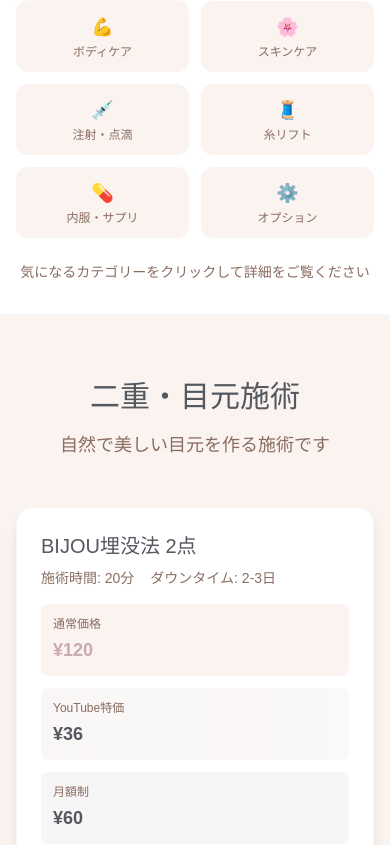
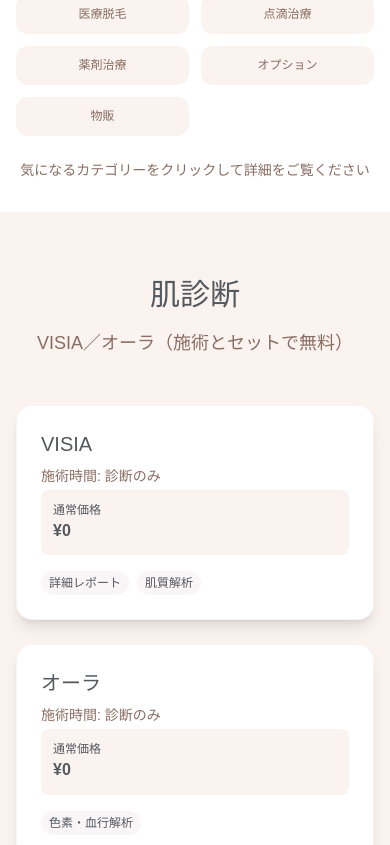
Before and after one commit to ryosuke-kubota/Lunage-clinic-hp, a Next.js app: page /menu in a window 390 px wide. Shown: the part 893-1738 px from the top of the page. Built offline with nearby package versions, Linux system fonts and the light colour scheme; a web font is replaced by a local one.

Commit message:
fix type error

```diff
--- a/src/components/BeforeAfterSection.tsx
+++ b/src/components/BeforeAfterSection.tsx
@@ -3,6 +3,7 @@
 import { motion } from "framer-motion";
 import { useInView } from "react-intersection-observer";
 import { useState } from "react";
+import { easeOut } from "framer-motion";
 
 const beforeAfterData = [
   {
@@ -163,7 +164,7 @@ export default function BeforeAfterSection() {
       y: 0,
       transition: {
         duration: 0.6,
-        ease: "easeOut"
+        ease: easeOut
       }
     }
   };
--- a/src/components/ContactSection.tsx
+++ b/src/components/ContactSection.tsx
@@ -21,7 +21,7 @@ export default function ContactSection() {
         {/* Reservation Section */}
         <div className="bg-white rounded-2xl shadow-lg p-8 md:p-12 mb-16">
           <div className="text-center">
-            <h3 className="text-6xl md:text-8xl font-shippori font-light text-[#caa9af] mb-8">
+            <h3 className="text-3xl md:text-8xl font-shippori font-light text-[#caa9af] mb-8">
               Reservation
             </h3>
             <p className="text-[#54585f] font-shippori text-lg mb-8">
--- a/src/components/FAQSection.tsx
+++ b/src/components/FAQSection.tsx
@@ -4,6 +4,7 @@ import { motion, AnimatePresence } from "framer-motion";
 import { useInView } from "react-intersection-observer";
 import { useState } from "react";
 import { ChevronDownIcon } from "lucide-react";
+import { easeOut } from "framer-motion";
 
 const faqData = [
   {
@@ -95,7 +96,7 @@ export default function FAQSection() {
       y: 0,
       transition: {
         duration: 0.5,
-        ease: "easeOut"
+        ease: easeOut
       }
     }
   };
--- a/src/components/Header.tsx
+++ b/src/components/Header.tsx
@@ -5,6 +5,7 @@ import Link from "next/link";
 import { Button } from "@/components/ui/button";
 import { Menu, X } from "lucide-react";
 import { motion, AnimatePresence } from "framer-motion";
+import { easeOut } from "framer-motion";
 
 export default function Header() {
   const [isMenuOpen, setIsMenuOpen] = useState(false);
@@ -23,7 +24,7 @@ export default function Header() {
       scale: 1,
       transition: {
         duration: 0.3,
-        ease: "easeOut",
+        ease: easeOut,
         staggerChildren: 0.1
       }
     },
--- a/src/components/MenuSection.tsx
+++ b/src/components/MenuSection.tsx
@@ -3,6 +3,7 @@
 import { motion } from "framer-motion";
 import { useInView } from "react-intersection-observer";
 import Link from "next/link";
+import { easeOut } from "framer-motion";
 
 // Simple menu items based on the original site
 const menuItems = [
@@ -46,7 +47,7 @@ export default function MenuSection() {
       y: 0,
       transition: {
         duration: 0.5,
-        ease: "easeOut"
+        ease: easeOut
       }
     }
   };
--- a/src/components/TestimonialsSection.tsx
+++ b/src/components/TestimonialsSection.tsx
@@ -3,6 +3,7 @@
 import { motion } from "framer-motion";
 import { useInView } from "react-intersection-observer";
 import { useState } from "react";
+import { easeOut } from "framer-motion";
 
 const testimonials = [
   {
@@ -91,7 +92,7 @@ export default function TestimonialsSection() {
       scale: 1,
       transition: {
         duration: 0.6,
-        ease: "easeOut"
+        ease: easeOut
       }
     }
   };
--- a/src/components/TreatmentModal.tsx
+++ b/src/components/TreatmentModal.tsx
@@ -3,6 +3,7 @@
 import { motion, AnimatePresence } from "framer-motion";
 import { X } from "lucide-react";
 import { useState } from "react";
+import { easeOut } from "framer-motion";
 
 interface Treatment {
   name: string;
@@ -43,7 +44,7 @@ export default function TreatmentModal({ isOpen, onClose, treatment }: Treatment
       y: 0,
       transition: {
         duration: 0.4,
-        ease: "easeOut"
+        ease: easeOut
       }
     },
     exit: {
--- a/src/components/menu/MenuHero.tsx
+++ b/src/components/menu/MenuHero.tsx
@@ -110,8 +110,8 @@ export default function MenuHero() {
             <div className="text-[#8a6d62] font-shippori text-sm space-y-2">
               <p>• 表示価格は税込価格です</p>
               <p>• 初回カウンセリング料は無料です</p>
-              <p>• YouTubeフォロワー様特別価格もご用意しております</p>
-              <p>• 医療ローンは最大60回まで分割可能です</p>
+              {/* <p>• YouTubeフォロワー様特別価格もご用意しております</p>
+              <p>• 医療ローンは最大60回まで分割可能です</p> */}
             </div>
           </motion.div>
         </div>
--- a/src/components/menu/MenuNavigation.tsx
+++ b/src/components/menu/MenuNavigation.tsx
@@ -4,14 +4,17 @@ import { motion } from "framer-motion";
 import { useState } from "react";
 
 const menuCategories = [
-  { id: "double-eyelid", name: "二重・目元", icon: "👁️", anchor: "#double-eyelid" },
-  { id: "face-shaping", name: "輪郭形成", icon: "✨", anchor: "#face-shaping" },
-  { id: "body-shaping", name: "ボディケア", icon: "💪", anchor: "#body-shaping" },
-  { id: "skin-care", name: "スキンケア", icon: "🌸", anchor: "#skin-care" },
-  { id: "injections", name: "注射・点滴", icon: "💉", anchor: "#injections" },
-  { id: "threads", name: "糸リフト", icon: "🧵", anchor: "#threads" },
-  { id: "supplements", name: "内服・サプリ", icon: "💊", anchor: "#supplements" },
-  { id: "options", name: "オプション", icon: "⚙️", anchor: "#options" }
+  { id: "skin-diagnosis", name: "肌診断", icon: "🔍", anchor: "#skin-diagnosis" },
+  { id: "lift-up", name: "リフトアップ", icon: "✨", anchor: "#lift-up" },
+  { id: "body-slimming", name: "ボディ痩身", icon: "💪", anchor: "#body-slimming" },
+  { id: "facial-beauty", name: "フェイシャル・美肌", icon: "🌸", anchor: "#facial-beauty" },
+  { id: "hyperhidrosis", name: "多汗症・ワキガ治療", icon: "💧", anchor: "#hyperhidrosis" },
+  { id: "artmake", name: "アートメイク", icon: "🎨", anchor: "#artmake" },
+  { id: "hair-removal", name: "医療脱毛", icon: "⚡", anchor: "#hair-removal" },
+  { id: "iv-therapy", name: "点滴治療", icon: "💉", anchor: "#iv-therapy" },
+  { id: "medication", name: "薬剤治療", icon: "💊", anchor: "#medication" },
+  { id: "options", name: "オプション", icon: "⚙️", anchor: "#options" },
+  { id: "products", name: "物販", icon: "🛍️", anchor: "#products" }
 ];
 
 export default function MenuNavigation() {
@@ -19,9 +22,21 @@ export default function MenuNavigation() {
 
   const handleCategoryClick = (categoryId: string, anchor: string) => {
     setActiveCategory(categoryId);
-    const element = document.querySelector(anchor);
+    const element = document.querySelector(anchor) as HTMLElement;
     if (element) {
-      element.scrollIntoView({ behavior: 'smooth', block: 'start' });
+      // getBoundingClientRectを使用してより正確な位置を計算
+      const elementRect = element.getBoundingClientRect();
+      const currentScrollY = window.scrollY;
+
+      // 固定要素の高さを考慮したオフセット（より大きく設定）
+      const fixedOffset = 250; // ヘッダー + ナビゲーション + 余白
+
+      const targetPosition = elementRect.top + currentScrollY - fixedOffset;
+
+      window.scrollTo({
+        top: Math.max(0, targetPosition),
+        behavior: 'smooth'
+      });
     }
   };
 
@@ -46,7 +61,7 @@ export default function MenuNavigation() {
                     : 'bg-[#faf3ef] text-[#8a6d62] hover:bg-[#caa9af]/20 hover:text-[#54585f]'
                 }`}
               >
-                <span className="mr-2">{category.icon}</span>
+                {/* <span className="mr-2">{category.icon}</span> */}
                 {category.name}
               </motion.button>
             ))}
@@ -71,7 +86,7 @@ export default function MenuNavigation() {
                     : 'bg-[#faf3ef] text-[#8a6d62] hover:bg-[#caa9af]/20'
                 }`}
               >
-                <div className="text-lg mb-1">{category.icon}</div>
+                {/* <div className="text-lg mb-1">{category.icon}</div> */}
                 <div className="leading-tight">{category.name}</div>
               </motion.button>
             ))}
--- a/src/components/menu/MenuSection.tsx
+++ b/src/components/menu/MenuSection.tsx
@@ -2,242 +2,117 @@
 
 import { motion } from "framer-motion";
 import { useInView } from "react-intersection-observer";
-import { useState } from "react";
 
-// Treatment data based on the original site
-const treatmentData = {
-  "double-eyelid": {
-    title: "二重・目元施術",
-    description: "自然で美しい目元を作る施術です",
+// スプレッドシートの各シートと施術サブカテゴリをトップレベルに配置
+const menuData = {
+  "skin-diagnosis": {
+    title: "肌診断",
+    description: "VISIA／オーラ（施術とセットで無料）",
     treatments: [
-      {
-        name: "BIJOU埋没法 2点",
-        regularPrice: "120,000",
-        youtubePrice: "36,000",
-        monthlyPrice: "60,000",
-        installmentPrice: "84,000",
-        duration: "20分",
-        downtime: "2-3日",
-        features: ["腫れが少ない", "自然な仕上がり", "当日メイク可能"]
-      },
-      {
-        name: "BIJOU埋没法 3点",
-        regularPrice: "180,000",
-        youtubePrice: "54,000",
-        monthlyPrice: "90,000",
-        installmentPrice: "126,000",
-        duration: "30分",
-        downtime: "2-3日",
-        features: ["より安定した二重", "持続力UP", "自然な仕上がり"]
-      },
-      {
-        name: "クマ取り",
-        regularPrice: "198,000",
-        youtubePrice: "59,400",
-        monthlyPrice: "99,000",
-        installmentPrice: "138,600",
-        duration: "45分",
-        downtime: "1週間",
-        features: ["若々しい印象", "クマの改善", "長期効果"]
-      },
-      {
-        name: "切開法",
-        regularPrice: "400,000",
-        youtubePrice: "120,000",
-        monthlyPrice: "200,000",
-        installmentPrice: "280,000",
-        duration: "60分",
-        downtime: "2週間",
-        features: ["永続的効果", "しっかりした二重", "幅広い適応"]
-      }
+      { name: "VISIA", regularPrice: "0", duration: "診断のみ", features: ["詳細レポート", "肌質解析"] },
+      { name: "オーラ", regularPrice: "0", duration: "診断のみ", features: ["色素・血行解析"] }
     ]
   },
-  "face-shaping": {
-    title: "輪郭形成",
-    description: "理想のフェイスラインを作る施術です",
+  "lift-up": {
+    title: "リフトアップ",
+    description: "水玉リフト（LDM）、チタニウムリフト（ソプラノ）、HIFUで理想のフェイスラインを実現",
     treatments: [
-      {
-        name: "顔脂肪吸引",
-        regularPrice: "440,000",
-        youtubePrice: "132,000",
-        monthlyPrice: "220,000",
-        installmentPrice: "308,000",
-        duration: "90分",
-        downtime: "2週間",
-        features: ["小顔効果", "シャープな輪郭", "持続的効果"]
-      },
-      {
-        name: "脂肪注入",
-        regularPrice: "650,000",
-        youtubePrice: "195,000",
-        monthlyPrice: "325,000",
-        installmentPrice: "455,000",
-        duration: "120分",
-        downtime: "1週間",
-        features: ["自然なボリューム", "若返り効果", "安全性が高い"]
-      }
+      { name: "水玉リフト（LDM）", regularPrice: "150,000", duration: "60分", downtime: "1週間", features: ["リフトアップ", "小顔効果"] },
+      { name: "チタニウムリフト（ソプラノ）", regularPrice: "180,000", duration: "60分", downtime: "1週間", features: ["タイトニング", "コラーゲン生成"] },
+      { name: "HIFU 全顔＋首", regularPrice: "200,000", duration: "90分", downtime: "なし", features: ["たるみ改善", "引き締め"] },
+      { name: "HIFU 頬下", regularPrice: "100,000", duration: "45分", downtime: "なし", features: ["部分リフト", "小顔効果"] }
     ]
   },
-  "body-shaping": {
-    title: "ボディケア",
-    description: "理想のボディラインを目指す施術です",
+  "body-slimming": {
+    title: "ボディ痩身",
+    description: "HIFUボディ／セルライト改善で部分痩せをサポート",
     treatments: [
-      {
-        name: "脂肪吸引（体）",
-        regularPrice: "1,650,000",
-        youtubePrice: "495,000",
-        monthlyPrice: "825,000",
-        installmentPrice: "1,155,000",
-        duration: "120分",
-        downtime: "2週間",
-        features: ["理想のボディライン", "部分痩せ効果", "リバウンドしにくい"]
-      }
+      { name: "HIFUボディ（二の腕・腹部・太もも）", regularPrice: "250,000", duration: "60〜90分", downtime: "なし", features: ["部分痩せ", "脂肪破壊"] },
+      { name: "セルライト改善（LDM）", regularPrice: "80,000", duration: "30分", downtime: "なし", features: ["セルライト除去", "肌質改善"] }
     ]
   },
-  "skin-care": {
-    title: "スキンケア・美肌治療",
-    description: "美しい肌を育む治療メニューです",
+  "facial-beauty": {
+    title: "フェイシャル・美肌",
+    description: "ピコレーザーやダーマペンで美肌を育成",
     treatments: [
-      {
-        name: "水光注射",
-        regularPrice: "23,000",
-        monthlyPrice: "46,000",
-        duration: "30分",
-        downtime: "なし",
-        features: ["ツヤ・ハリUP", "即効性", "ダウンタイムなし"]
-      },
-      {
-        name: "肌育注射（手打ち）",
-        regularPrice: "59,000",
-        monthlyPrice: "118,000",
-        duration: "45分",
-        downtime: "なし",
-        features: ["肌質改善", "毛穴の改善", "美白効果"]
-      },
-      {
-        name: "ハイドラジェントル",
-        regularPrice: "16,500",
-        duration: "30分",
-        downtime: "なし",
-        features: ["毛穴の汚れ除去", "肌のトーン改善", "即効性"]
-      }
+      { name: "ピコトーニング（ピコレーザー）", regularPrice: "30,000", duration: "20分", downtime: "なし", features: ["色ムラ改善", "くすみ除去"] },
+      { name: "ダーマペン全顔／ボディ", regularPrice: "40,000", duration: "30分", downtime: "2日", features: ["美肌再生", "毛穴縮小"] },
+      { name: "水光注射（ビタミンC）", regularPrice: "23,000", duration: "30分", downtime: "なし", features: ["保湿", "ツヤUP"] }
     ]
   },
-  "injections": {
-    title: "注射・点滴療法",
-    description: "美容成分を直接お肌に届ける治療です",
+  "hyperhidrosis": {
+    title: "多汗症・ワキガ治療",
+    description: "ミラドライ等で汗・ニオイの悩みを解消",
     treatments: [
-      {
-        name: "韓国製ボツリヌス注射",
-        regularPrice: "18,000",
-        duration: "15分",
-        downtime: "なし",
-        features: ["表情ジワの改善", "小顔効果", "汗止め効果"]
-      },
-      {
-        name: "アラガン社製ボトックス注射",
-        regularPrice: "18,000",
-        duration: "15分",
-        downtime: "なし",
-        features: ["高品質", "持続性", "安全性"]
-      },
-      {
-        name: "韓国製BIJOUヒアルロン酸 0.5cc",
-        regularPrice: "39,800",
-        duration: "20分",
-        downtime: "なし",
-        features: ["自然な仕上がり", "ボリュームアップ", "持続性"]
-      },
-      {
-        name: "美容点滴",
-        regularPrice: "6,600",
-        duration: "30分",
-        downtime: "なし",
-        features: ["美白効果", "疲労回復", "免疫力UP"]
-      }
+      { name: "ミラドライ", regularPrice: "220,000", duration: "90分", downtime: "1週間", features: ["汗腺除去", "長期効果"] }
     ]
   },
-  "threads": {
-    title: "糸リフト",
-    description: "メスを使わずにリフトアップする治療です",
+  "artmake": {
+    title: "アートメイク",
+    description: "ストレッチマーク、白斑、リストカット跡などの色素トラブル対応",
     treatments: [
-      {
-        name: "糸リフト 1本",
-        regularPrice: "60,000",
-        duration: "45分",
-        downtime: "1週間",
-        features: ["即効性", "ダウンタイム短", "自然な仕上がり"]
-      },
-      {
-        name: "糸リフト 4本",
-        regularPrice: "180,000",
-        duration: "60分",
-        downtime: "1週間",
-        features: ["しっかりリフト", "持続性", "小顔効果"]
-      }
+      { name: "ストレッチマーク治療", regularPrice: "50,000", duration: "30分", downtime: "なし", features: ["肌質改善"] },
+      { name: "白斑治療", regularPrice: "80,000", duration: "45分", downtime: "2日", features: ["色素再生"] }
     ]
   },
-  "supplements": {
-    title: "内服・サプリメント",
-    description: "体の内側からの美容サポートです",
+  "hair-removal": {
+    title: "医療脱毛",
+    description: "顔～VIOまで全身対応の医療脱毛メニュー",
     treatments: [
-      {
-        name: "美容内服セット（1ヶ月分）",
-        regularPrice: "8,800",
-        features: ["美白効果", "肌質改善", "アンチエイジング"]
+      { name: "ワキ脱毛", regularPrice: "10,000", features: [] },
+      { name: "VIO脱毛", regularPrice: "20,000", features: [] },
+      { name: "全身脱毛", regularPrice: "150,000", features: [] }
+    ]
   },
-      {
-        name: "高濃度ビタミンC",
-        regularPrice: "6,600",
-        features: ["抗酸化作用", "美白効果", "免疫力向上"]
-      }
+  "iv-therapy": {
+    title: "点滴治療",
+    description: "高濃度ビタミンC点滴など各種点滴メニュー",
+    treatments: [
+      { name: "高濃度ビタミンC点滴", regularPrice: "10,000", features: [] },
+      { name: "プラセンタ点滴", regularPrice: "8,000", features: [] }
+    ]
+  },
+  "medication": {
+    title: "薬剤治療",
+    description: "ボトックス・ヒアルロン酸注射、内服薬など",
+    treatments: [
+      { name: "ボトックス注射", regularPrice: "18,000", features: [] },
+      { name: "ヒアルロン酸注射", regularPrice: "39,800", features: [] }
     ]
   },
   "options": {
     title: "オプション・その他",
-    description: "施術をより快適にするオプションです",
+    description: "麻酔クリームや個室など施術オプション",
     treatments: [
-      {
-        name: "表面麻酔",
-        regularPrice: "3,000",
-        features: ["痛みの軽減", "快適な施術"]
+      { name: "表面麻酔", regularPrice: "3,000", features: [] },
+      { name: "笑気ガス麻酔", regularPrice: "5,000", features: [] }
+    ]
   },
-      {
-        name: "笑気ガス麻酔",
-        regularPrice: "5,000",
-        features: ["リラックス効果", "不安の軽減"]
-      },
-      {
-        name: "プレミアム個室",
-        regularPrice: "10,000",
-        features: ["プライベート空間", "特別なケア"]
-      }
+  "products": {
+    title: "物販",
+    description: "ドクターズコスメやサプリメントなど販売商品",
+    treatments: [
+      { name: "ドクターズコスメ", regularPrice: "5,000", features: [] },
+      { name: "ビタミンサプリ", regularPrice: "4,000", features: [] }
     ]
   }
 };
 
+// 通貨フォーマット
+const fmt = (price: string) => price ? `¥${Number.parseInt(price).toLocaleString()}` : "";
+
 interface Treatment {
   name: string;
   regularPrice: string;
-  youtubePrice?: string;
-  monthlyPrice?: string;
-  installmentPrice?: string;
   duration?: string;
   downtime?: string;
   features?: string[];
+  youtubePrice?: string;
 }
 
-interface TreatmentCardProps {
-  treatment: Treatment;
-  index: number;
-}
-
-const TreatmentCard = ({ treatment, index }: TreatmentCardProps) => {
-  const [ref, inView] = useInView({
-    threshold: 0.1,
-    triggerOnce: true
-  });
-
+// カードコンポーネント
+const TreatmentCard = ({ treatment, index }: { treatment: Treatment; index: number }) => {
+  const [ref, inView] = useInView({ threshold: 0.1, triggerOnce: true });
   return (
     <motion.div
       ref={ref}
@@ -246,151 +121,58 @@ const TreatmentCard = ({ treatment, index }: TreatmentCardProps) => {
       transition={{ delay: index * 0.1, duration: 0.6 }}
       className="bg-white rounded-2xl p-6 shadow-lg hover:shadow-xl transition-all duration-300 border border-[#dacacf]/20"
     >
-      <div className="mb-4">
-        <h3 className="text-xl font-shippori font-medium text-[#54585f] mb-2">
-          {treatment.name}
-        </h3>
-        {treatment.duration && (
-          <div className="flex items-center text-sm text-[#8a6d62] font-shippori mb-2">
-            <span className="mr-4">施術時間: {treatment.duration}</span>
-            {treatment.downtime && (
-              <span>ダウンタイム: {treatment.downtime}</span>
-            )}
+      <h3 className="text-xl font-shippori font-medium text-[#54585f] mb-2">{treatment.name}</h3>
+      {treatment.duration && <p className="text-sm text-[#8a6d62] mb-1">施術時間: {treatment.duration}</p>}
+      <div className="grid grid-cols-1 sm:grid-cols-2 gap-2 mb-4">
+        <div className="bg-[#faf3ef] p-3 rounded-lg">
+          <p className="text-xs">通常価格</p>
+          <p className="font-bold">{fmt(treatment.regularPrice)}</p>
         </div>
-        )}
+        {treatment.youtubePrice && <div className="bg-gradient-to-r from-[#caa9af]/10 to-[#d6c6b5]/10 p-3 rounded-lg"><p className="text-xs">YouTube特価</p><p className="font-bold">{fmt(treatment.youtubePrice)}</p></div>}
       </div>
-
-      {/* Price Section */}
-      <div className="mb-4">
-        <div className="grid grid-cols-1 sm:grid-cols-2 gap-3">
-          <div className="bg-[#faf3ef] p-3 rounded-lg">
-            <p className="text-xs text-[#8a6d62] font-shippori mb-1">通常価格</p>
-            <p className="text-lg font-shippori font-bold text-[#caa9af]">
-              ¥{Number.parseInt(treatment.regularPrice).toLocaleString()}
-            </p>
-          </div>
-          {treatment.youtubePrice && (
-            <div className="bg-gradient-to-r from-[#caa9af]/10 to-[#d6c6b5]/10 p-3 rounded-lg">
-              <p className="text-xs text-[#8a6d62] font-shippori mb-1">YouTube特価</p>
-              <p className="text-lg font-shippori font-bold text-[#54585f]">
-                ¥{Number.parseInt(treatment.youtubePrice).toLocaleString()}
-              </p>
-            </div>
-          )}
-          {treatment.monthlyPrice && (
-            <div className="bg-[#dacacf]/20 p-3 rounded-lg">
-              <p className="text-xs text-[#8a6d62] font-shippori mb-1">月額制</p>
-              <p className="text-lg font-shippori font-bold text-[#54585f]">
-                ¥{Number.parseInt(treatment.monthlyPrice).toLocaleString()}
-              </p>
-            </div>
-          )}
-          {treatment.installmentPrice && (
-            <div className="bg-[#c2ac94]/20 p-3 rounded-lg">
-              <p className="text-xs text-[#8a6d62] font-shippori mb-1">分割払い</p>
-              <p className="text-lg font-shippori font-bold text-[#54585f]">
-                ¥{Number.parseInt(treatment.installmentPrice).toLocaleString()}
-              </p>
-            </div>
-          )}
-        </div>
-      </div>
-
-      {/* Features */}
-      {treatment.features && (
-        <div className="space-y-2">
-          <p className="text-sm font-shippori font-medium text-[#54585f]">特徴・効果</p>
+      {(treatment.features ?? []).length > 0 && (
       <div className="flex flex-wrap gap-2">
-            {treatment.features.map((feature: string) => (
-              <span
-                key={`feature-${feature}`}
-                className="px-3 py-1 bg-[#caa9af]/10 text-[#8a6d62] text-xs font-shippori rounded-full"
-              >
-                {feature}
-              </span>
+        {(treatment.features ?? []).map((f) => (
+          <span key={f} className="px-2 py-1 bg-[#caa9af]/10 rounded-full text-xs">{f}</span>
         ))}
-          </div>
       </div>
     )}
     </motion.div>
   );
 };
 
+// メニューセクション
 export default function MenuSection() {
-  const [selectedCategory, setSelectedCategory] = useState("double-eyelid");
-
   return (
     <section className="py-16 bg-[#faf3ef]">
       <div className="max-w-7xl mx-auto px-4 sm:px-6 lg:px-8">
-        {Object.entries(treatmentData).map(([categoryId, category]) => (
-          <div key={categoryId} id={categoryId} className="mb-20">
-            <motion.div
-              initial={{ opacity: 0, y: 30 }}
-              whileInView={{ opacity: 1, y: 0 }}
-              viewport={{ once: true }}
-              transition={{ duration: 0.8 }}
-              className="text-center mb-12"
-            >
-              <h2 className="text-3xl sm:text-4xl font-shippori font-light text-[#54585f] mb-4">
-                {category.title}
-              </h2>
-              <p className="text-[#8a6d62] font-shippori text-lg max-w-2xl mx-auto">
-                {category.description}
-              </p>
+        {Object.entries(menuData).map(([key, cat]) => (
+          <div key={key} id={key} className="mb-20">
+            <motion.div initial={{ opacity: 0, y: 30 }} whileInView={{ opacity: 1, y: 0 }} viewport={{ once: true }} transition={{ duration: 0.8 }} className="text-center mb-12">
+              <h2 className="text-3xl sm:text-4xl font-light text-[#54585f] mb-4">{cat.title}</h2>
+              {cat.description && <p className="text-lg text-[#8a6d62]">{cat.description}</p>}
             </motion.div>
-
             <div className="grid grid-cols-1 md:grid-cols-2 lg:grid-cols-3 gap-6">
-              {category.treatments.map((treatment, index) => (
-                <TreatmentCard
-                  key={`${categoryId}-${treatment.name}-${index}`}
-                  treatment={treatment}
-                  index={index}
-                />
-              ))}
+              {cat.treatments.map((t, i) => <TreatmentCard key={i} treatment={t} index={i} />)}
             </div>
           </div>
         ))}
-
-        {/* Payment Information */}
-        <motion.div
-          initial={{ opacity: 0, y: 30 }}
-          whileInView={{ opacity: 1, y: 0 }}
-          viewport={{ once: true }}
-          transition={{ duration: 0.8 }}
-          className="mt-20 bg-white rounded-2xl p-8 shadow-lg"
-        >
-          <h3 className="text-2xl font-shippori font-medium text-[#54585f] mb-6 text-center">
-            お支払い方法
-          </h3>
-          <div className="grid sm:grid-cols-2 lg:grid-cols-4 gap-6">
-            <div className="text-center">
-              <div className="w-16 h-16 bg-[#caa9af]/10 rounded-full flex items-center justify-center mx-auto mb-3">
-                <span className="text-2xl">💳</span>
+        {/* お支払い情報 */}
+        <motion.div initial={{ opacity: 0, y: 30 }} whileInView={{ opacity: 1, y: 0 }} viewport={{ once: true }} transition={{ duration: 0.8 }} className="mt-20 bg-white rounded-2xl p-8 shadow-lg">
+          <h3 className="text-2xl font-medium text-center text-[#54585f] mb-6">お支払い方法</h3>
+          <div className="grid sm:grid-cols-2 lg:grid-cols-4 gap-6 text-center">
+            {[
+              { icon: '💳', title: '現金', label: '一括払い' },
+              { icon: '💳', title: 'クレジットカード', label: '各種対応' },
+              { icon: '📋', title: '医療ローン', label: '最大60回分割' },
+              { icon: '📱', title: '月額制', label: 'サブスクプラン' }
+            ].map((m) => (
+              <div key={m.title}>
+                <div className="w-16 h-16 bg-[#caa9af]/10 rounded-full flex items-center justify-center mx-auto mb-3 text-2xl">{m.icon}</div>
+                <h4 className="font-medium text-[#54585f] mb-1">{m.title}</h4>
+                <p className="text-sm text-[#8a6d62]">{m.label}</p>
               </div>
-              <h4 className="font-shippori font-medium text-[#54585f] mb-2">現金</h4>
-              <p className="text-sm text-[#8a6d62] font-shippori">一括払い</p>
-            </div>
-            <div className="text-center">
-              <div className="w-16 h-16 bg-[#caa9af]/10 rounded-full flex items-center justify-center mx-auto mb-3">
-                <span className="text-2xl">💳</span>
-              </div>
-              <h4 className="font-shippori font-medium text-[#54585f] mb-2">クレジットカード</h4>
-              <p className="text-sm text-[#8a6d62] font-shippori">各種対応</p>
-            </div>
-            <div className="text-center">
-              <div className="w-16 h-16 bg-[#caa9af]/10 rounded-full flex items-center justify-center mx-auto mb-3">
-                <span className="text-2xl">📋</span>
-              </div>
-              <h4 className="font-shippori font-medium text-[#54585f] mb-2">医療ローン</h4>
-              <p className="text-sm text-[#8a6d62] font-shippori">最大60回分割</p>
-            </div>
-            <div className="text-center">
-              <div className="w-16 h-16 bg-[#caa9af]/10 rounded-full flex items-center justify-center mx-auto mb-3">
-                <span className="text-2xl">📱</span>
-              </div>
-              <h4 className="font-shippori font-medium text-[#54585f] mb-2">月額制</h4>
-              <p className="text-sm text-[#8a6d62] font-shippori">サブスクプラン</p>
-            </div>
+            ))}
           </div>
         </motion.div>
       </div>
```
Lines whose indentation alone changed are shown as unchanged.
